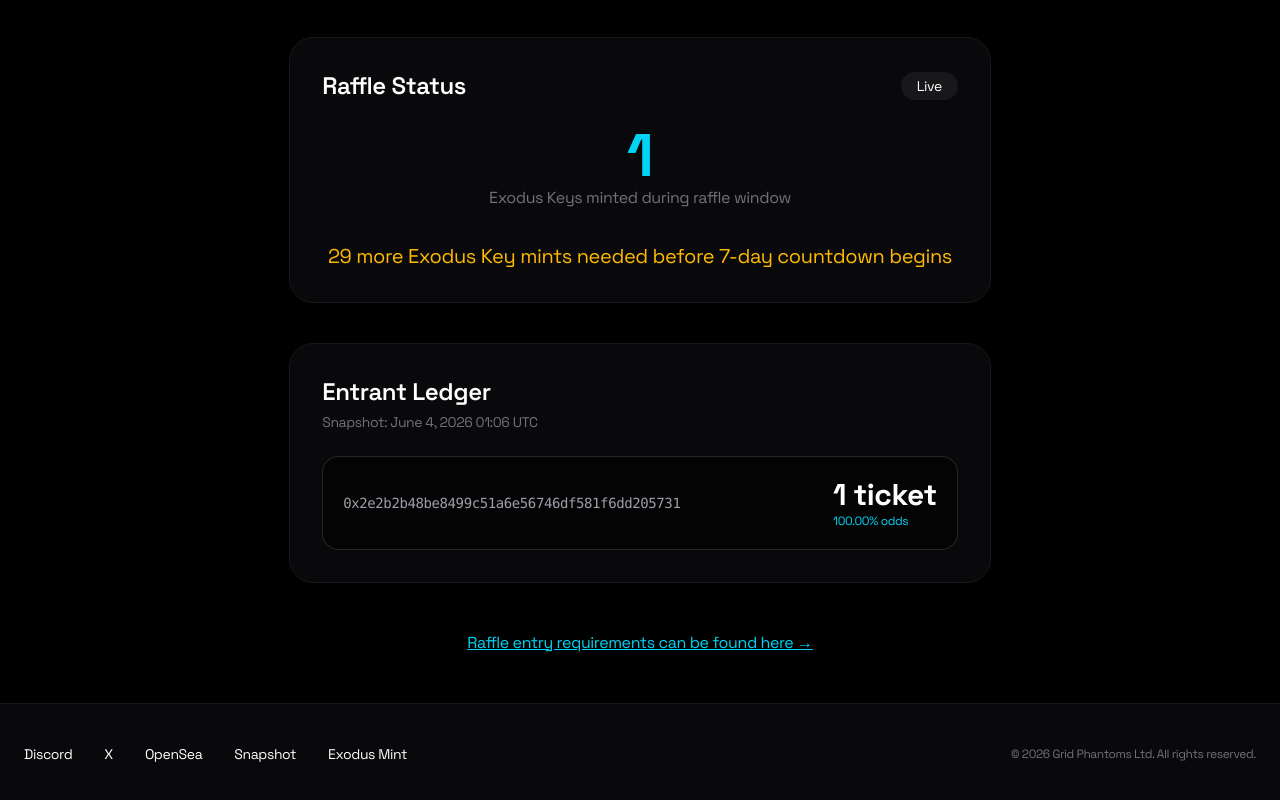
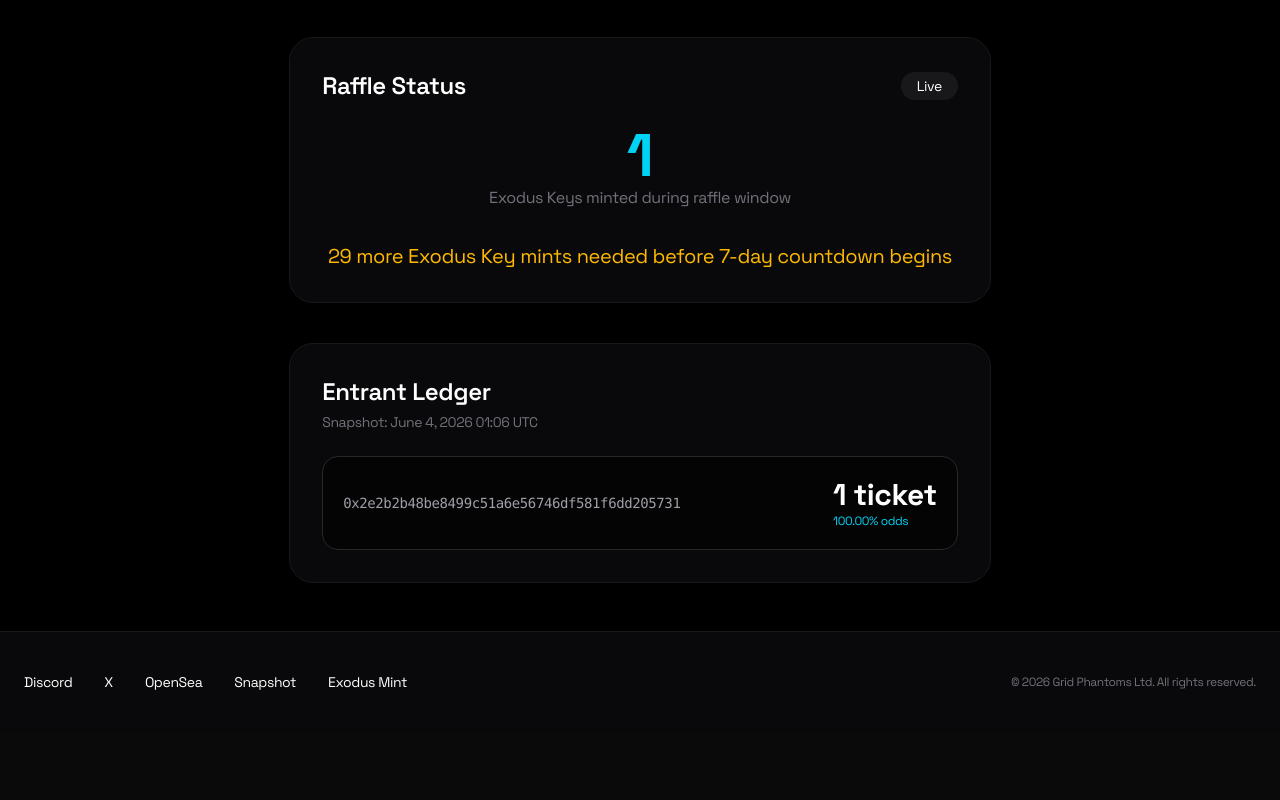
Before and after one commit to GridPhantoms/grid-keys-points, a Next.js app: page /raffle in a window 1280 px wide. Shown: the part 639-1439 px from the top of the page. After the commit the page ends 1371 px from the top, so only its background shows below. Built offline with nearby package versions, Linux system fonts and the light colour scheme.

Commit message:
Hide raffle entry requirements link

```diff
--- a/app/raffle/page.tsx
+++ b/app/raffle/page.tsx
@@ -265,17 +265,6 @@ export default function RaffleTracker() {
             )}
           </div>
         </div>
-
-        <div className="text-center mt-12">
-          <a
-            href="https://x.com/GridPhantoms/status/2046751946850078956"
-            target="_blank"
-            rel="noopener noreferrer"
-            className="text-cyan-400 hover:text-cyan-300 underline"
-          >
-            Raffle entry requirements can be found here →
-          </a>
-        </div>
       </div>
 
       {/* Footer */}
```
